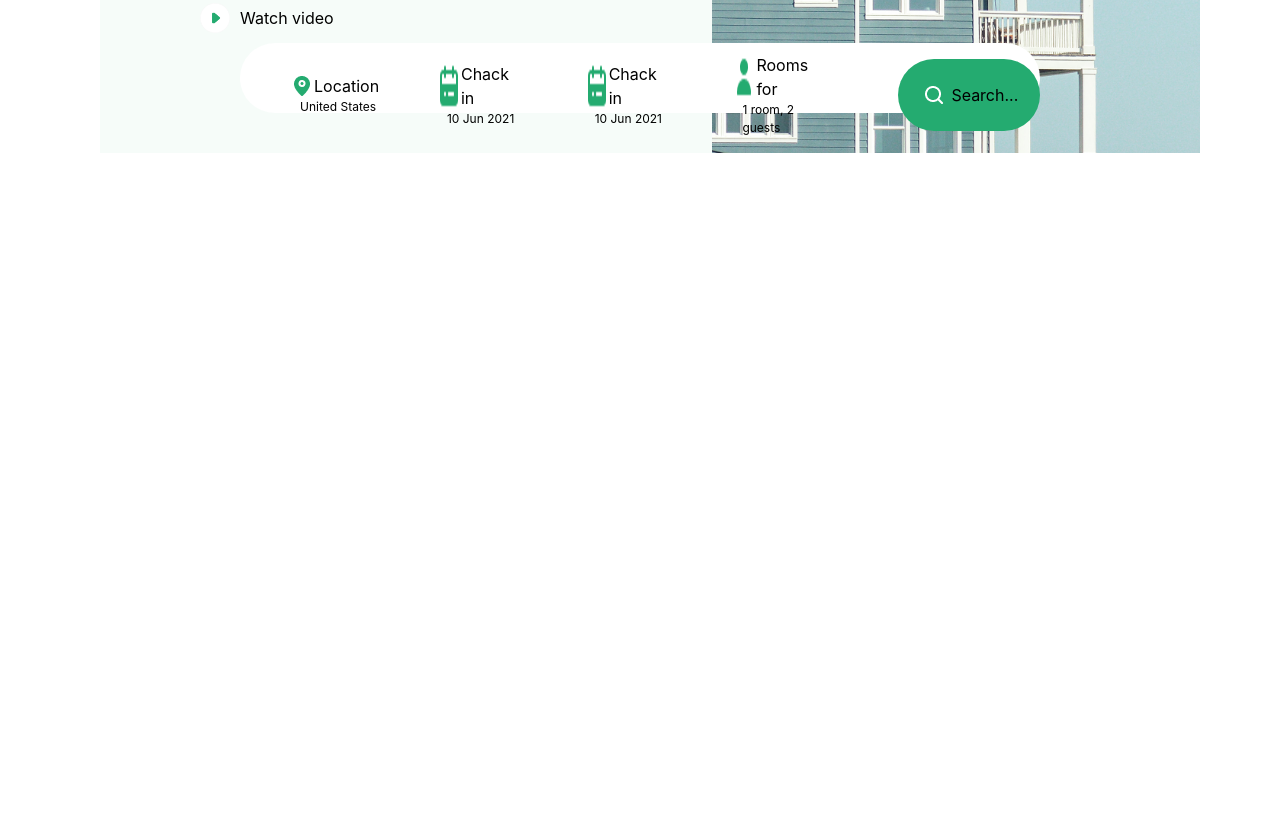
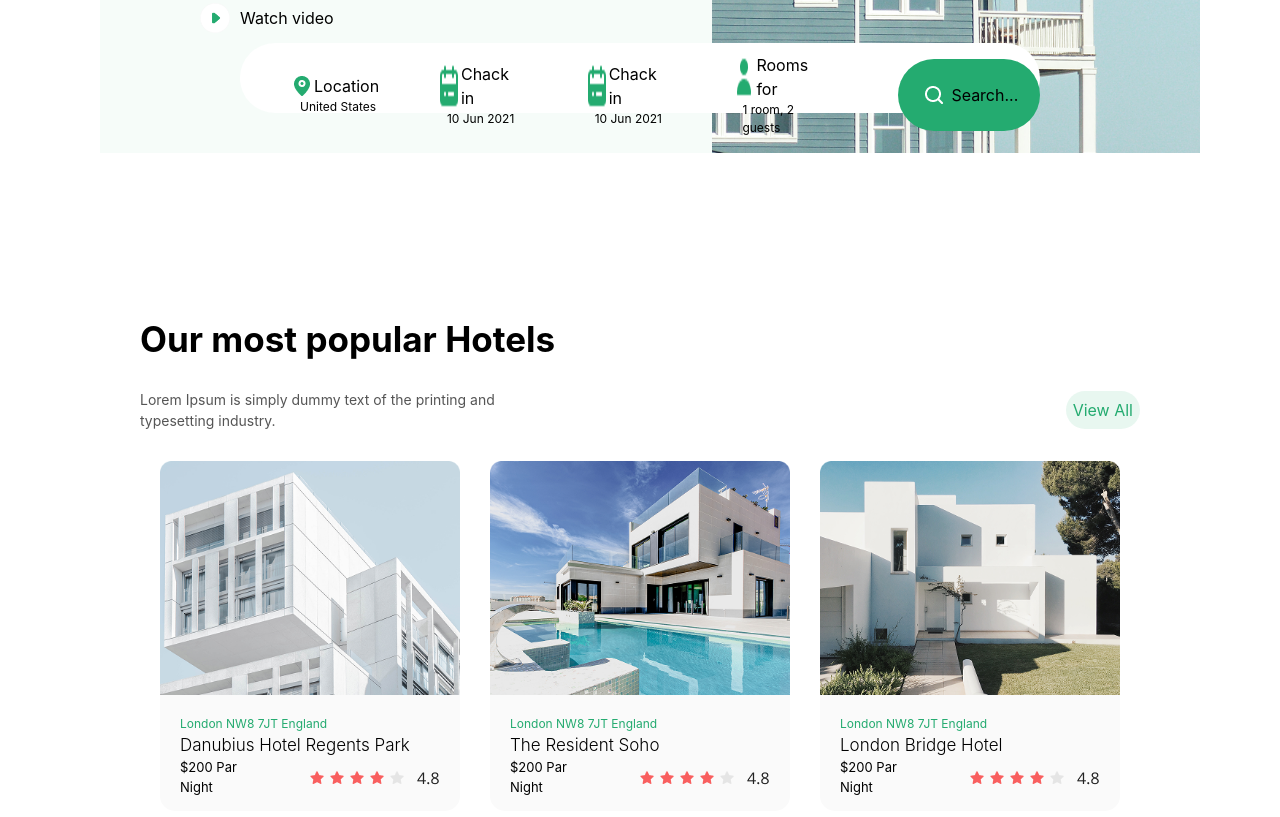
Before and after one commit to gafurovsaidjafar090909-hash/day14, a website: page index.html in a window 1280 px wide. Shown: the part 427-1244 px from the top of the page. Before the commit the page ends 800 px from the top, so only its background shows below. Drawn offline with nearby package versions, Linux system fonts and the light colour scheme; files that its build step writes are made by us from their sources.

Commit message:
section2

```diff
--- a/index.html
+++ b/index.html
@@ -82,6 +82,60 @@
          </div>
 
 
+         <!-- section2 -->
+
+
+         <div class="max-w-[1000px] m-auto mt-[200px] ">
+           <h1 class="text-[35px] font-bold">Our most popular Hotels</h1> <br>
+           <div class="flex items-center justify-between">
+               <p class="text-[#555555] text-[14px] ">Lorem Ipsum is simply dummy text of the printing and <br> typesetting industry.</p>
+               <p class="text-[#24AB70] bg-[#24AB701A] rounded-[30px] p-[7px]">View All</p>
+            </div>
+
+            <div class="flex justify-center gap-[30px] mt-[30px]" >
+
+
+
+            <div class="bg-[#FAFAFA] h-[350px] w-[30%] rounded-[15px]">
+             <img src="./src/img/image (5).png" alt="">
+             <div class="p-[20px]">
+                 <p class="text-[#24AB70] text-[12px]"> London NW8 7JT England</p>
+                 <h1 class="text-[17px] font-light">Danubius Hotel Regents Park</h1>
+                 <div class="flex items-center gap-[40px]">
+                    <p class="text-[13px]">$200 Par Night</p>
+                    <img class="" src="./src/img/Group 10 (1).png" alt="">
+                 </div>
+                </div>
+            </div>
+            <div class="bg-[#FAFAFA] h-[350px] w-[30%] rounded-[15px]">
+             <img src="./src/img/image (6).png" alt="">
+             <div class="p-[20px]">
+                 <p class="text-[#24AB70] text-[12px]"> London NW8 7JT England</p>
+                 <h1 class="text-[17px] font-light">The Resident Soho</h1>
+                 <div class="flex items-center gap-[40px]">
+                    <p class="text-[13px]">$200 Par Night</p>
+                    <img class="" src="./src/img/Group 10 (1).png" alt="">
+                 </div>
+                </div>
+            </div>
+            <div class="bg-[#FAFAFA] h-[350px] w-[30%] rounded-[15px]">
+             <img src="./src/img/image (7).png" alt="">
+             <div class="p-[20px]">
+                 <p class="text-[#24AB70] text-[12px]"> London NW8 7JT England</p>
+                 <h1 class="text-[17px] font-light">London Bridge Hotel</h1>
+                 <div class="flex items-center gap-[40px]">
+                    <p class="text-[13px]">$200 Par Night</p>
+                    <img class="" src="./src/img/Group 10 (1).png" alt="">
+                 </div>
+                </div>
+            </div>
+            </div>
+         </div>
+
+
+
+
+
 
 </body>
 </html>
```
Also changed, not shown: src/img/Group 10 (1).png (added), src/img/image (5).png (added), src/img/image (6).png (added), src/img/image (7).png (added).
